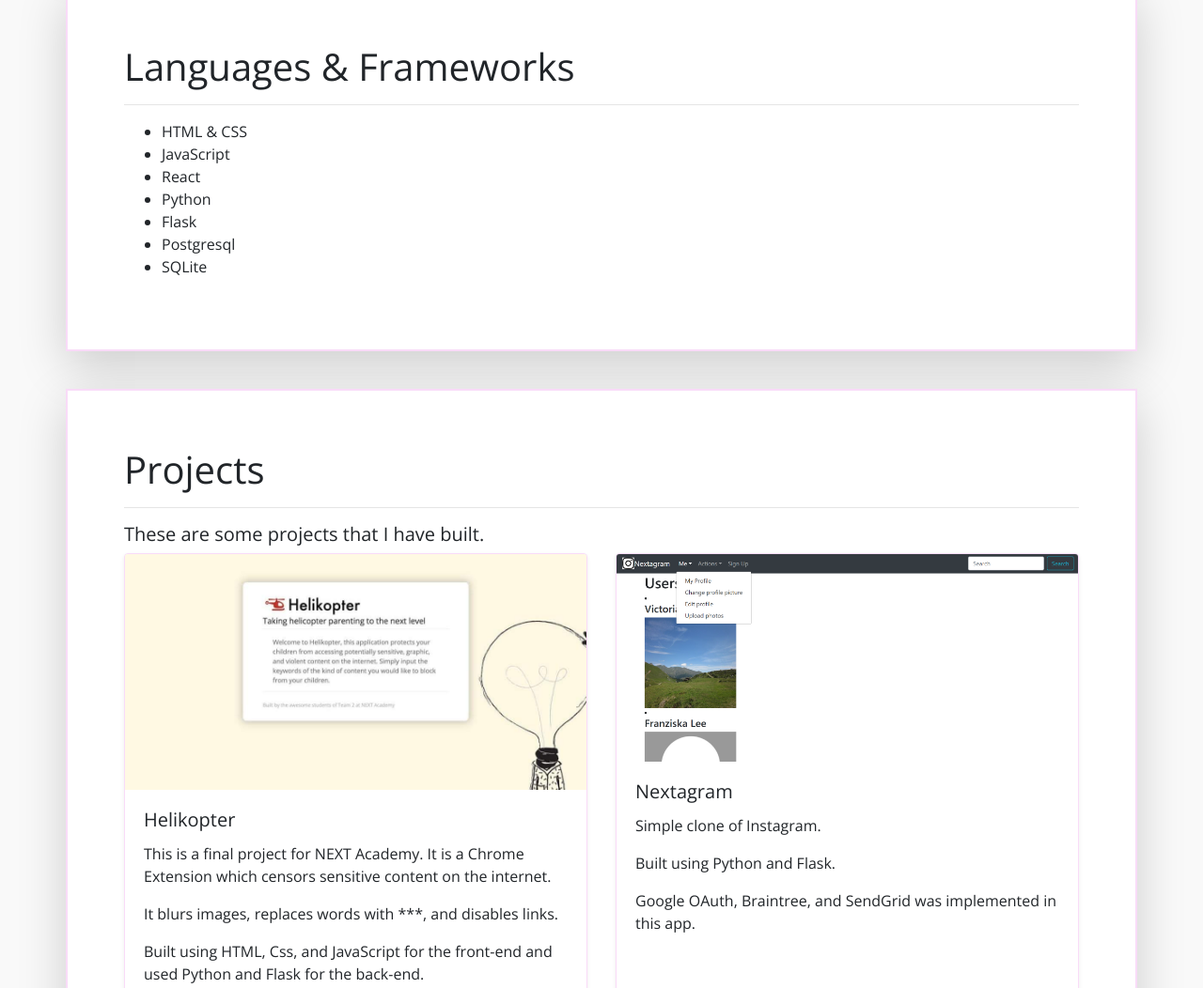
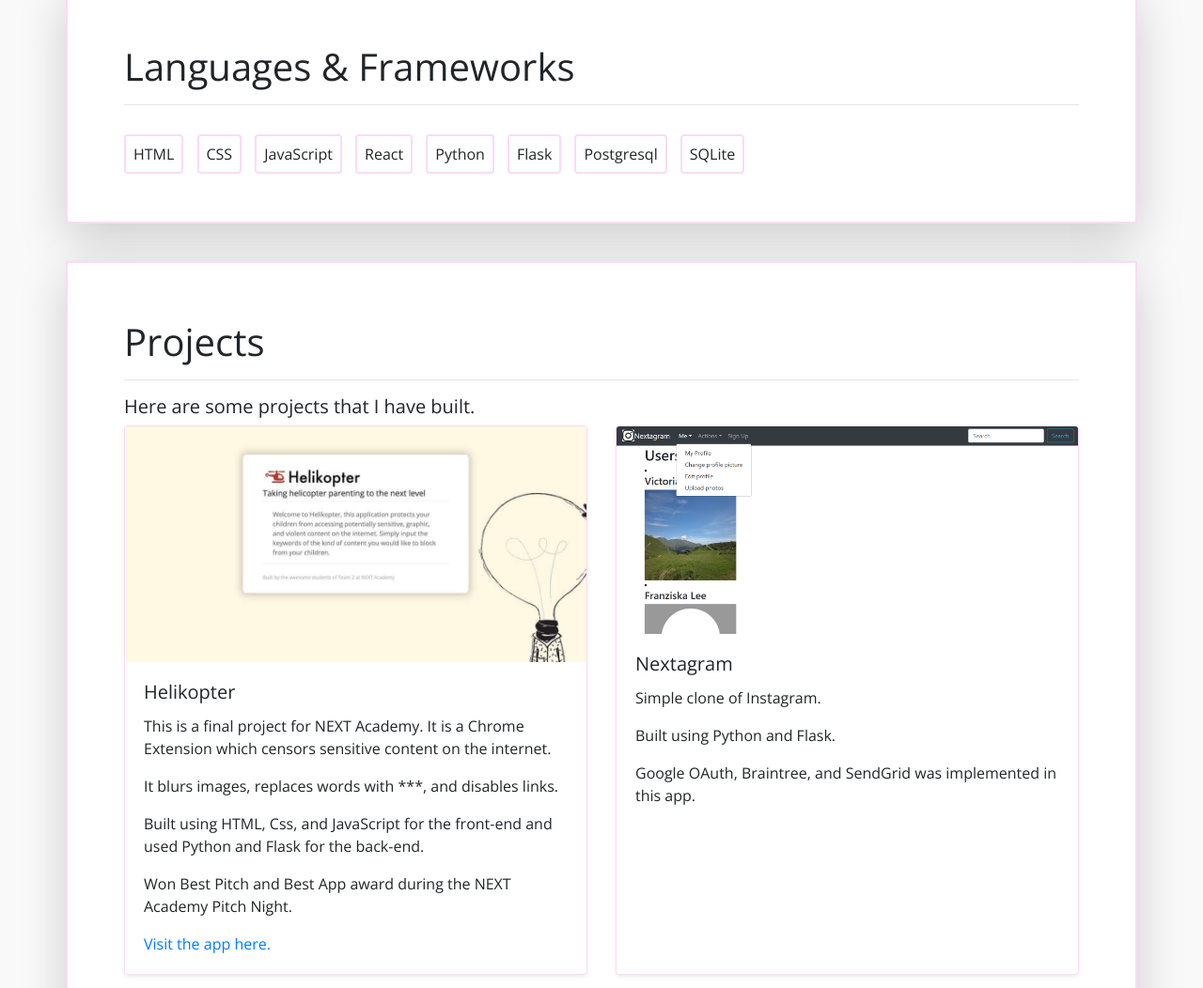
Before and after one commit to VictoriaLee91/website, a plain HTML site: page index.html in a window 1280 px wide. Shown: the part 1120-2172 px from the top of the page at 94% size. Drawn offline with nearby package versions, Linux system fonts and the light colour scheme.

Commit message:
chaged the layout of the languages

```diff
--- a/index.html
+++ b/index.html
@@ -15,7 +15,7 @@
 <body>
     <header>
         <!-- Navbar -->
-        <nav class="navbar fixed-top navbar-expand-lg navbar-light">
+        <nav class="navbar fixed-top navbar-expand-lg navbar-light bg-light">
             <a class="navbar-brand" href="#">Victoria Lee</a>
             <button class="navbar-toggler" type="button" data-toggle="collapse" data-target="#navbarSupportedContent"
                 aria-controls="navbarSupportedContent" aria-expanded="false" aria-label="Toggle navigation">
@@ -24,7 +24,7 @@
 
             <div class="collapse navbar-collapse" id="navbarSupportedContent">
                 <ul class="navbar-nav mr-auto">
-                    <li class="nav-item active">
+                    <li class="nav-item">
                         <a class="nav-link" href="#">Home <span class="sr-only">(current)</span></a>
                     </li>
                     <li class="nav-item">
@@ -78,15 +78,17 @@
         <div class="container shadow-lg">
             <h1>Languages & Frameworks</h1>
             <hr>
-            <ul>
-                <li>HTML & CSS</li>
-                <li>JavaScript</li>
-                <li>React</li>
-                <li>Python</li>
-                <li>Flask</li>
-                <li>Postgresql</li>
-                <li>SQLite</li>
-            </ul>
+            </br>
+
+            <span class="language">HTML</span>
+            <span class="language">CSS</span>
+            <span class="language">JavaScript</span>
+            <span class="language">React</span>
+            <span class="language">Python</span>
+            <span class="language">Flask</span>
+            <span class="language">Postgresql</span>
+            <span class="language">SQLite</span>
+
         </div>
     </section>
 
@@ -95,7 +97,7 @@
         <div class="container shadow-lg">
             <h1>Projects</h1>
             <hr>
-            <h5>These are some projects that I have built.</h5>
+            <h5>Here are some projects that I have built.</h5>
             <div class="card-deck">
                 <div class="card shadow-sm">
                     <img src="helikopter.jpg" class="card-img-top" alt="helikopter">
--- a/styles.css
+++ b/styles.css
@@ -16,7 +16,7 @@ body {
     top:0;
     z-index: 9999;
     width: 100%;
-    background-color: #f9dbf8;
+    background-color:#f9dbf8;
     padding: 15px;
 }
 
@@ -24,7 +24,7 @@ body {
     width:100%;
     padding: 60px 60px;
     border: 2px solid #f9dbf8;
-    background-color: white;
+    background-color: #f9dbf8;
 }
 .profile-picture {
     max-width: 100%;
@@ -33,6 +33,17 @@ body {
     border: 2px solid #f9dbf8;
 }
 
+ul {
+    list-style-type: none;
+}
+
+.language {
+    border-radius: 4px;
+    border: 2px solid #f9dbf8;
+    padding: 8px;
+    margin-right: 10px;
+    margin-bottom: 10px;
+}
 .card{
     border: 1px solid #f9dbf8;
 }
```
